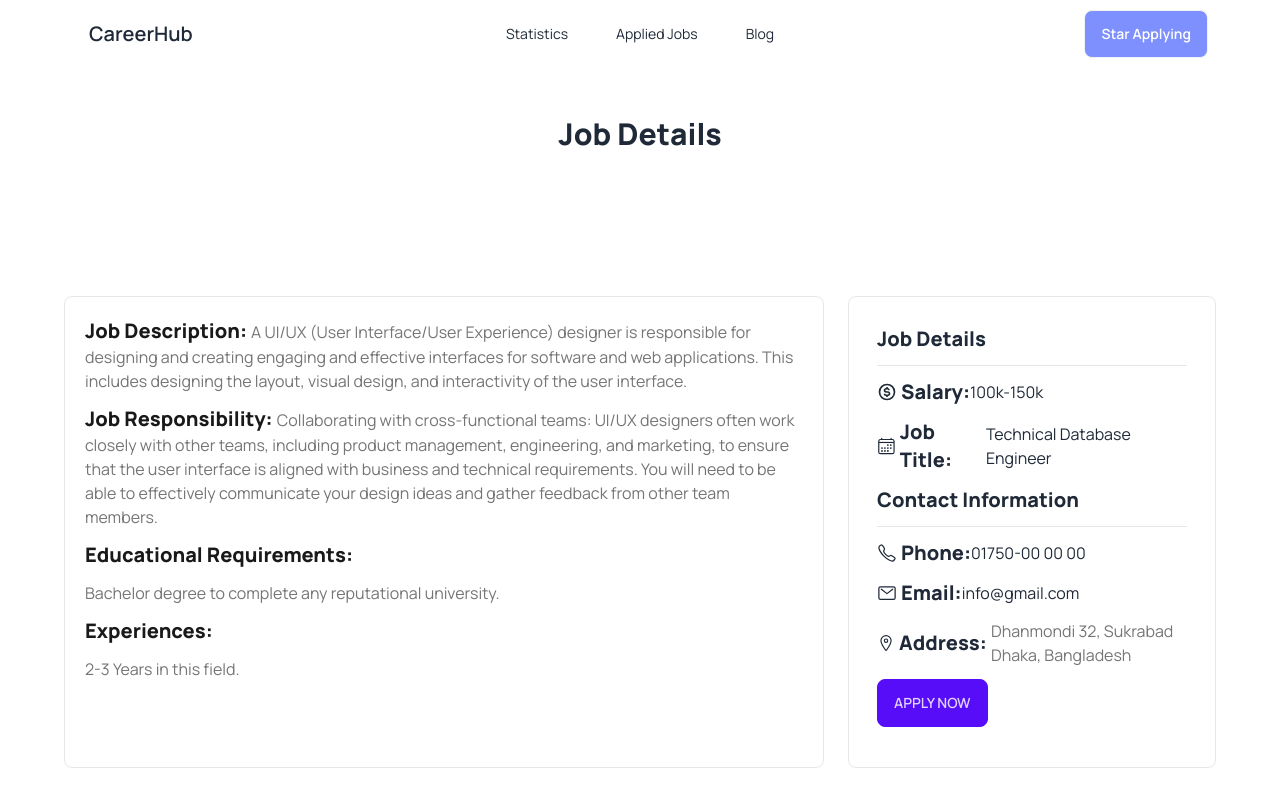
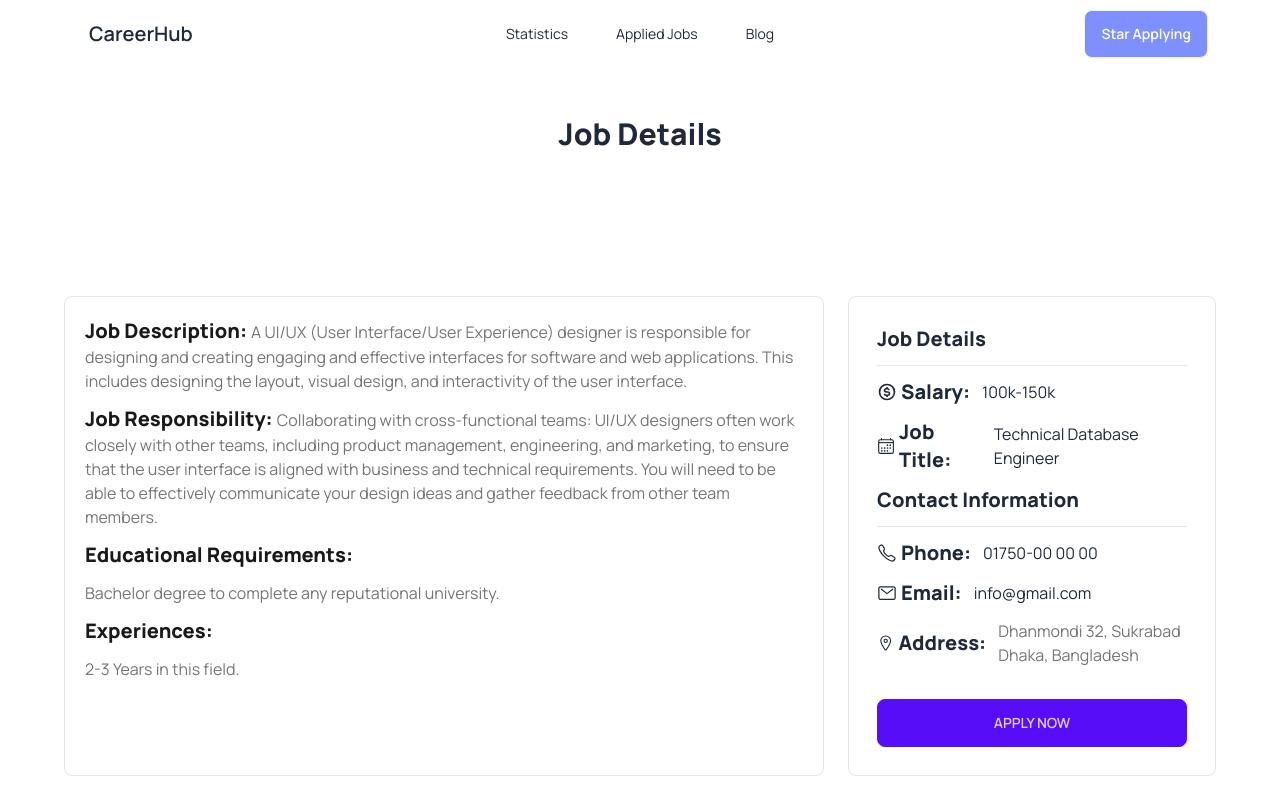
Before and after one commit to Sakhawat71/react-career-hub, a React (Vite) app: page /job/1 in a window 1280 px wide. Shown: the top 800 px of the page. Built offline with nearby package versions, Linux system fonts and the light colour scheme.

Commit message:
job details cart css fixed

```diff
--- a/src/components/JobDetails/JobDetails.jsx
+++ b/src/components/JobDetails/JobDetails.jsx
@@ -1,5 +1,5 @@
 import { BiDollarCircle } from "react-icons/bi";
-import { IoCalendarOutline,IoCallOutline,IoMailOutline,IoLocationOutline } from "react-icons/io5";
+import { IoCalendarOutline, IoCallOutline, IoMailOutline, IoLocationOutline } from "react-icons/io5";
 
 import { useLoaderData, useParams } from "react-router-dom";
 import { ToastContainer, toast } from "react-toastify";
@@ -12,7 +12,7 @@ const JobDetails = () => {
     const job = jobs.find(job => job.id === +id)
     console.log(job)
     const { job_description, job_responsibility, educational_requirements, experiences, contact_information, salary, job_title } = job;
-    const {address,email,phone} = contact_information;
+    const { address, email, phone } = contact_information;
 
     const hadelApplyJob = () => {
         toast("Job Apply Done");
@@ -37,33 +37,35 @@ const JobDetails = () => {
                     <hr />
                     <p className="flex items-center space-x-1">
                         <BiDollarCircle className="text-xl"></BiDollarCircle>
-                        <span className="font-bold text-xl">Salary: </span>
+                        <span className="font-bold text-xl pr-3">Salary: </span>
                         {salary}
                     </p>
                     <p className="flex items-center space-x-1">
                         <IoCalendarOutline className="text-xl"></IoCalendarOutline>
-                        <span className="font-bold text-xl">Job Title: </span>
+                        <span className="font-bold text-xl pr-3">Job Title: </span>
                         {job_title}
                     </p>
                     <h2 className="font-extrabold text-xl ">Contact Information</h2>
                     <hr className="my-5" />
                     <p className="flex items-center space-x-1">
                         <IoCallOutline className="text-xl"></IoCallOutline>
-                        <span className="font-bold text-xl">Phone: </span>
+                        <span className="font-bold text-xl pr-3">Phone: </span>
                         {phone}
                     </p>
                     <p className="flex items-center space-x-1">
                         <IoMailOutline className="text-xl"></IoMailOutline>
-                        <span className="font-bold text-xl">Email: </span>
+                        <span className="font-bold text-xl pr-3">Email: </span>
                         {email}
                     </p>
                     <p className="flex items-center space-x-1">
                         <IoLocationOutline className="text-3xl"></IoLocationOutline>
-                        <span className="font-bold text-xl">Address: </span>
+                        <span className="font-bold text-xl pr-2">Address: </span>
                         <span className="text-[#757575]">{address}</span>
                     </p>
-                    <button onClick={hadelApplyJob} className="btn btn-primary">Apply Now</button>
-                    <ToastContainer />
+                    <div className="pt-5">
+                        <button onClick={hadelApplyJob} className="btn btn-primary w-full">Apply Now</button>
+                        <ToastContainer />
+                    </div>
                 </div>
             </div>
         </div>
```
